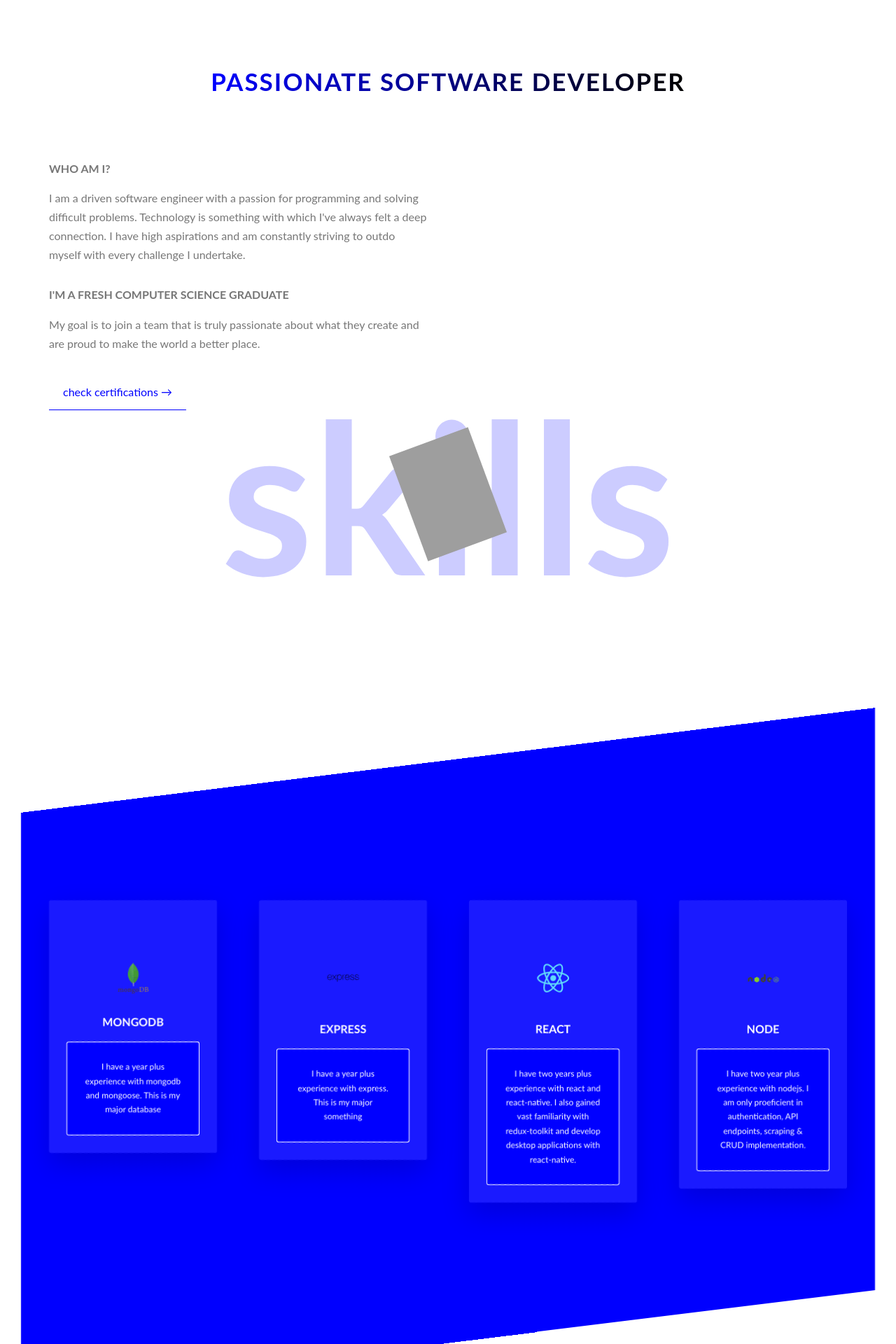
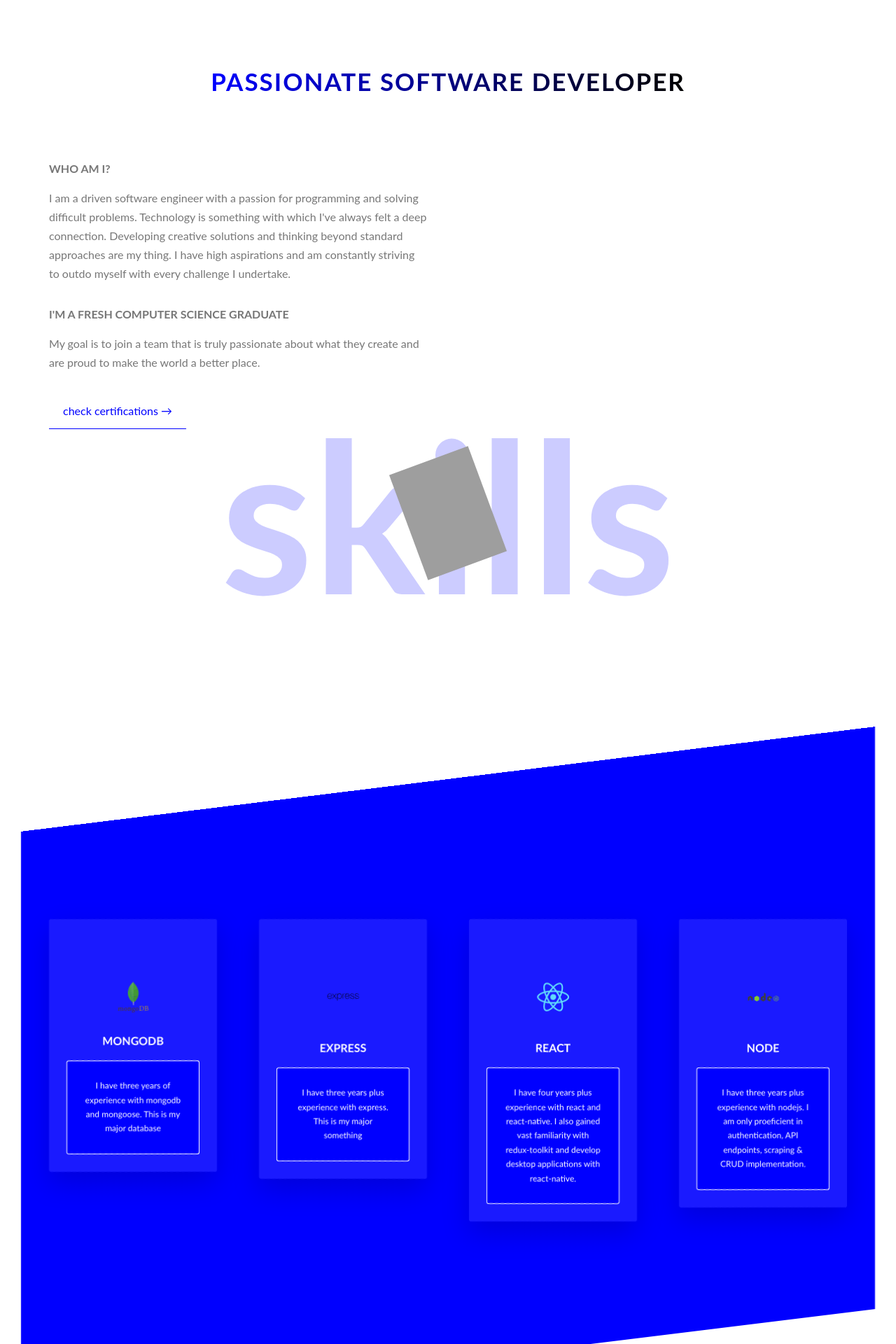
Before and after one commit to Olabisim/MY_PORTFOLIO, a React (Create React App) app: page / in a window 1280 px wide. Shown: the part 823-2743 px from the top of the page at 70% size. Built offline with nearby package versions, Linux system fonts and the light colour scheme; grey boxes are pictures that could not be loaded; a web font is replaced by a local one.

Commit message:
corrected experiences

```diff
--- a/src/components/Certformat.js
+++ /dev/null
@@ -1,39 +0,0 @@
-
-import '../styles/Card.css';
-
-const Certformat = (props) => {
-        return (
-                <div>
-                        <div className='certify_main'>
-
-                                <div className="certify_card">
-                                        <img src={props.img1} alt="second_cert" />
-                                        <div className="certify_text">
-                                        <h1>DEVELOPER</h1>
-                                        </div>
-                                </div>
-
-                                <div className="certify_card">
-
-                                        <img src={props.img2} alt="first_cert" />
-
-                                        <div className="certify_text">
-                                                <h1>DEVELOPER</h1>
-                                        </div>
-                                </div>
-
-                                <div className="certify_card">
-
-                                        <img src={props.img3} alt="first_cert" />
-
-                                        <div className="certify_text">
-                                                <h1>DEVELOPER</h1>
-                                        </div>
-                                </div>
-
-                        </div>
-                </div>
-        )
-}
-
-export { Certformat }
--- a/src/components/Main.js
+++ b/src/components/Main.js
@@ -22,7 +22,9 @@ const Main = () => {
 
                         <p className="paragraph">
                                 I am a driven software engineer with a passion for programming and solving difficult problems.
-                                Technology is something with which I've always felt a deep connection. I have high aspirations and am constantly striving to outdo myself with every challenge I undertake.
+                                Technology is something with which I've always felt a deep connection.
+                                Developing creative solutions and thinking beyond standard approaches are my thing.
+                                I have high aspirations and am constantly striving to outdo myself with every challenge I undertake.
                         </p>
 
                         <h3 className="heading-tertiary u-margin-bottom-small">i'm A Fresh Computer Science Graduate</h3>
@@ -99,7 +101,7 @@ const Main = () => {
 
                         <h3 className="heading-tertiary u-margin-bottom-small">mongodb</h3>
                         <p className="feature-box__text">
-                                I have a year plus experience with mongodb and mongoose. This is my major database
+                                I have three years of experience with mongodb and mongoose. This is my major database
                         </p>
                         </div>
                 </div>
@@ -110,7 +112,7 @@ const Main = () => {
                         </span>
                         <h3 className="heading-tertiary u-margin-bottom-small">express</h3>
                         <p className="feature-box__text">
-                        I have a year plus experience with express. This is my major something
+                        I have three years plus experience with express. This is my major something
                         </p>
                         </div>
                 </div>
@@ -121,7 +123,7 @@ const Main = () => {
                         </span>
                         <h3 className="heading-tertiary u-margin-bottom-small">react</h3>
                         <p className="feature-box__text">
-                        I have two years plus experience with react and react-native. I also gained vast familiarity with redux-toolkit and develop desktop applications with react-native.
+                        I have four years plus experience with react and react-native. I also gained vast familiarity with redux-toolkit and develop desktop applications with react-native.
                         </p>
                         </div>
                 </div>
@@ -143,7 +145,7 @@ const Main = () => {
                         </span>
                         <h3 className="heading-tertiary u-margin-bottom-small">node</h3>
                         <p className="feature-box__text">
-                        I have two year plus experience with nodejs. I am only proeficient in authentication, API endpoints, scraping & CRUD implementation.
+                        I have three years plus experience with nodejs. I am only proeficient in authentication, API endpoints, scraping & CRUD implementation.
                         </p>
                         </div>
                 </div>
--- a/src/screens/Certifications.js
+++ b/src/screens/Certifications.js
@@ -3,7 +3,6 @@ import Header from '../components/Header';
 import Footer from '../components/Footer';
 import '../styles/Card.css';
 import Navigation from '../components/Navigation';
-import { Certformat } from '../components/Certformat';
 
 
 const Certifications = () => {
@@ -16,9 +15,39 @@ const Certifications = () => {
                                 CERTIFICATIONS
                         </h2>
 
-                        <Certformat img1="../../cert2.jpg" img2="../../cert1.jpg" img="" />
+                        <div className='certify_main'>
+                        <div className="certify_card">
+                                <img src="../../cert2.jpg" alt="second_cert" />
+                                <div className="certify_text">
+                                <h1>DEVELOPER</h1>
+                                </div>
+                        </div>
+                        <div className="certify_card">
 
-                        <Certformat img1="../../cert3.jpg" img2="../../cert4.jpg" />
+                                <img src="../../cert1.jpg" alt="first_cert" />
+                                <div className="certify_text">
+                                        <h1>DEVELOPER</h1>
+                                </div>
+                        </div>
+
+                        </div>
+
+                        <div className='certify_main'>
+                        <div className="certify_card">
+                                <img src="../../cert3.jpg" alt="second_cert" />
+                                <div className="certify_text">
+                                <h1>DEVELOPER</h1>
+                                </div>
+                        </div>
+                        <div className="certify_card">
+
+                                <img src="../../cert4.jpg" alt="first_cert" />
+                                <div className="certify_text">
+                                        <h1>DEVELOPER</h1>
+                                </div>
+                        </div>
+
+                        </div>
 
 
                         <Footer />
```
